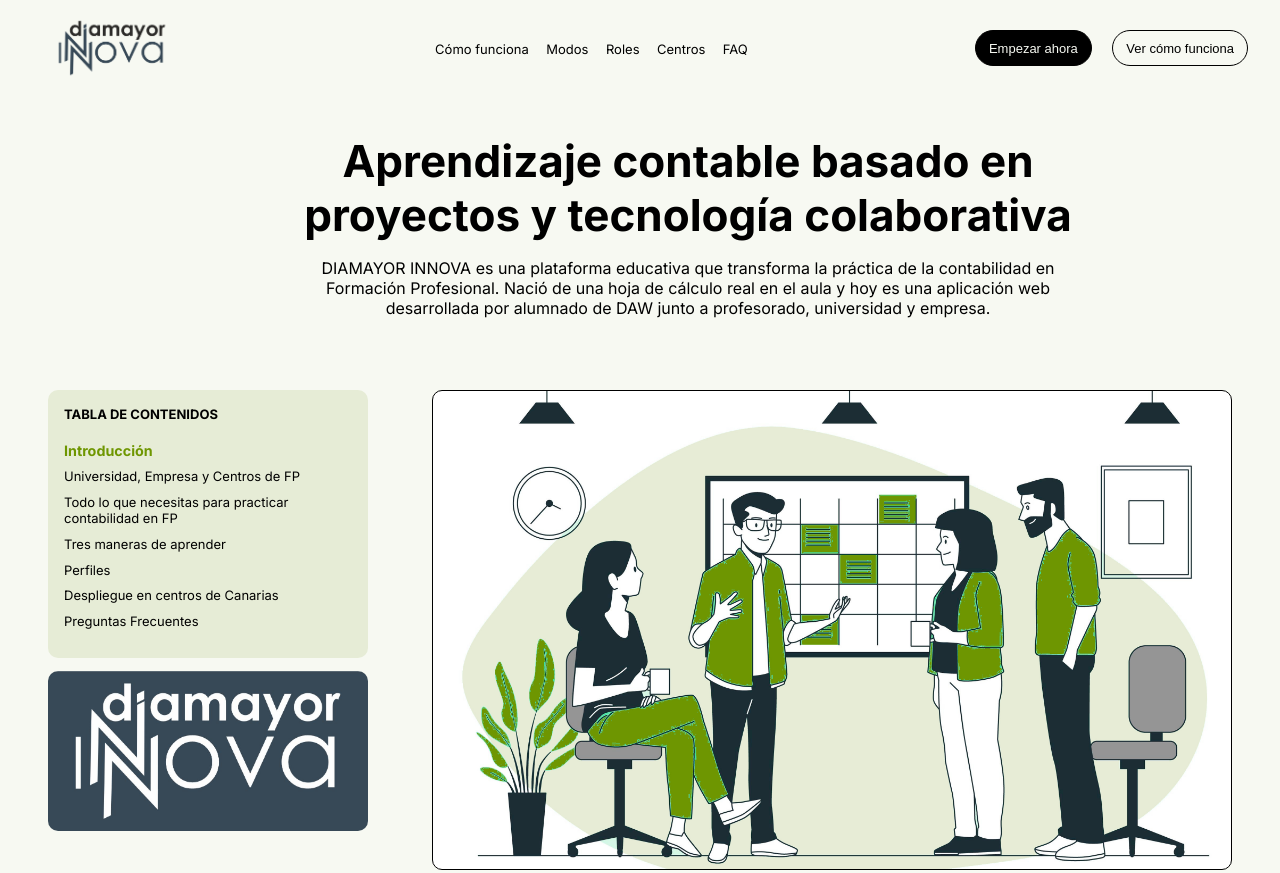
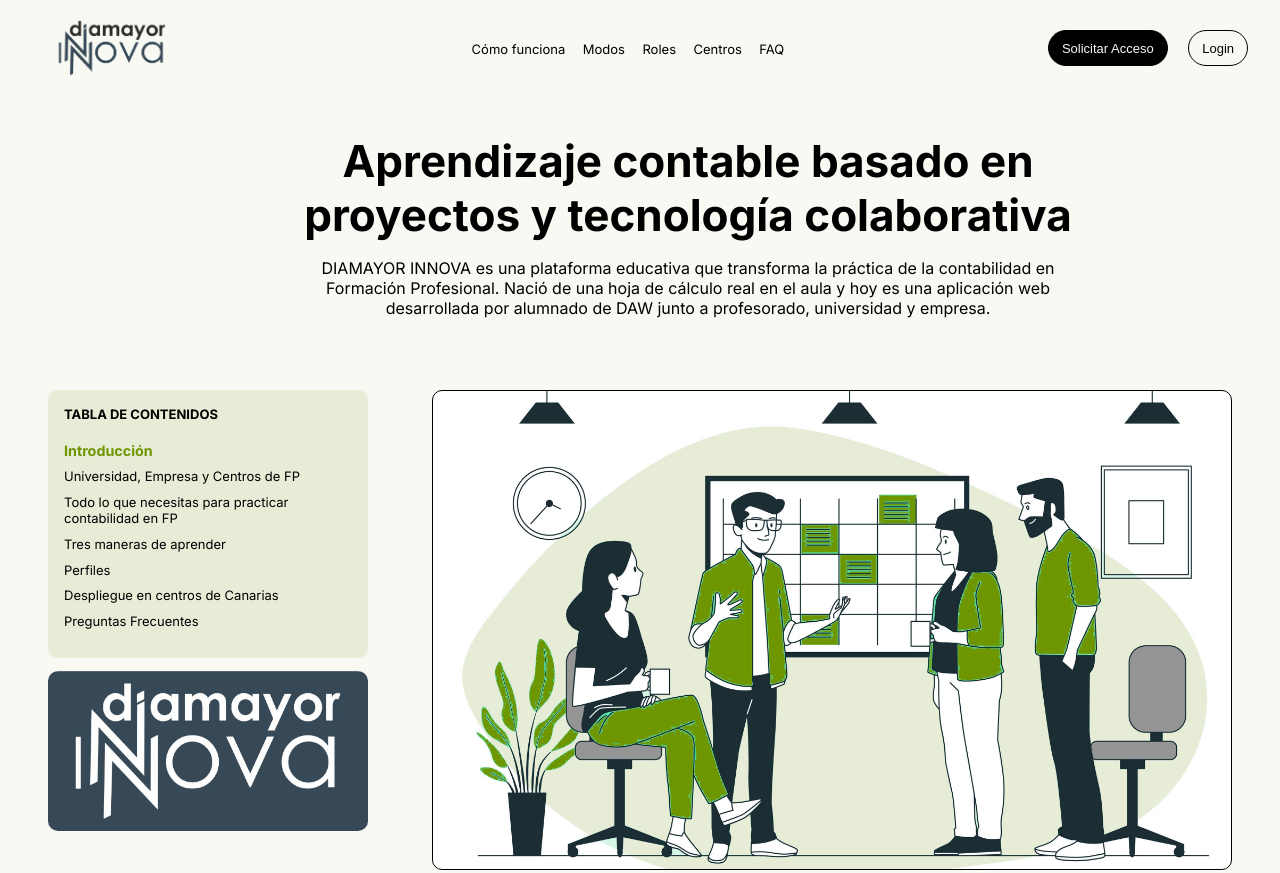
Before and after one commit to tcrurav/diamayorinnova-landing-page, a plain HTML site: page index.html in a window 1280 px wide. Shown: the top 873 px of the page. Drawn offline with nearby package versions, Linux system fonts and the light colour scheme.

Commit message:
fix: links

```diff
--- a/index.html
+++ b/index.html
@@ -24,9 +24,8 @@
         </nav>
         <div class="header-buttons">
             <button id="start-now" class="button-inverse"
-                onclick="location.href='https://diamayorinnova.es/sign_in'">Empezar ahora</button>
-            <button id="see-how-it-works" onclick="location.href='https://diamayorinnova.es/sign_in'">Ver cómo
-                funciona</button>
+                onclick="location.href='https://forms.gle/5XMhhov4P2G8nSjW7'">Solicitar Acceso</button>
+            <button id="see-how-it-works" onclick="location.href='https://diamayorinnova.es/sign_in'">Login</button>
         </div>
         <div id="hamburger" aria-expanded="false" aria-label="Close menu"><i class="bi bi-list"></i></div>
     </header>
@@ -42,9 +41,8 @@
             <li><a href="#article-faq">Preguntas Frecuentes</a></li>
         </ul>
         <button id="start-now" class="button-inverse"
-            onclick="location.href='https://diamayorinnova.es/sign_in'">Empezar ahora</button>
-        <button id="see-how-it-works" onclick="location.href='https://diamayorinnova.es/sign_in'">Ver cómo
-            funciona</button>
+            onclick="location.href='https://diamayorinnova.es/sign_in'">Solicitar Acceso</button>
+        <button id="see-how-it-works" onclick="location.href='https://app.diamayorinnova.es'">Login</button>
     </nav>
 
     <header class="header-title">
@@ -254,10 +252,9 @@
                 </div>
 
                 <div class="card-inverse-buttons">
-                    <button id="start-now" onclick="location.href='https://diamayorinnova.es/sign_in'">Empezar
-                        ahora</button>
+                    <button id="start-now" onclick="location.href='https://forms.gle/5XMhhov4P2G8nSjW7'">Solicitar Acceso</button>
                     <button id="see-how-it-works" class="button-inverse"
-                        onclick="location.href='https://diamayorinnova.es/sign_in'">Ver cómo funciona</button>
+                        onclick="location.href='https://app.diamayorinnova.es'">Login</button>
                 </div>
             </div>
         </article>
@@ -320,8 +317,8 @@
         <div class="footer-access">
             <h4>Acceso</h4>
             <ul>
-                <li><a href="https://diamayorinnova.es/sign_in">Empezar ahora</a></li>
-                <li><a href="https://diamayorinnova.es/sign_in">Ver cómo funciona</a></li>
+                <li><a href="https://diamayorinnova.es/sign_in">Solicitar Acceso</a></li>
+                <li><a href="https://diamayorinnova.es/sign_in">Login</a></li>
             </ul>
         </div>
     </footer>
```
